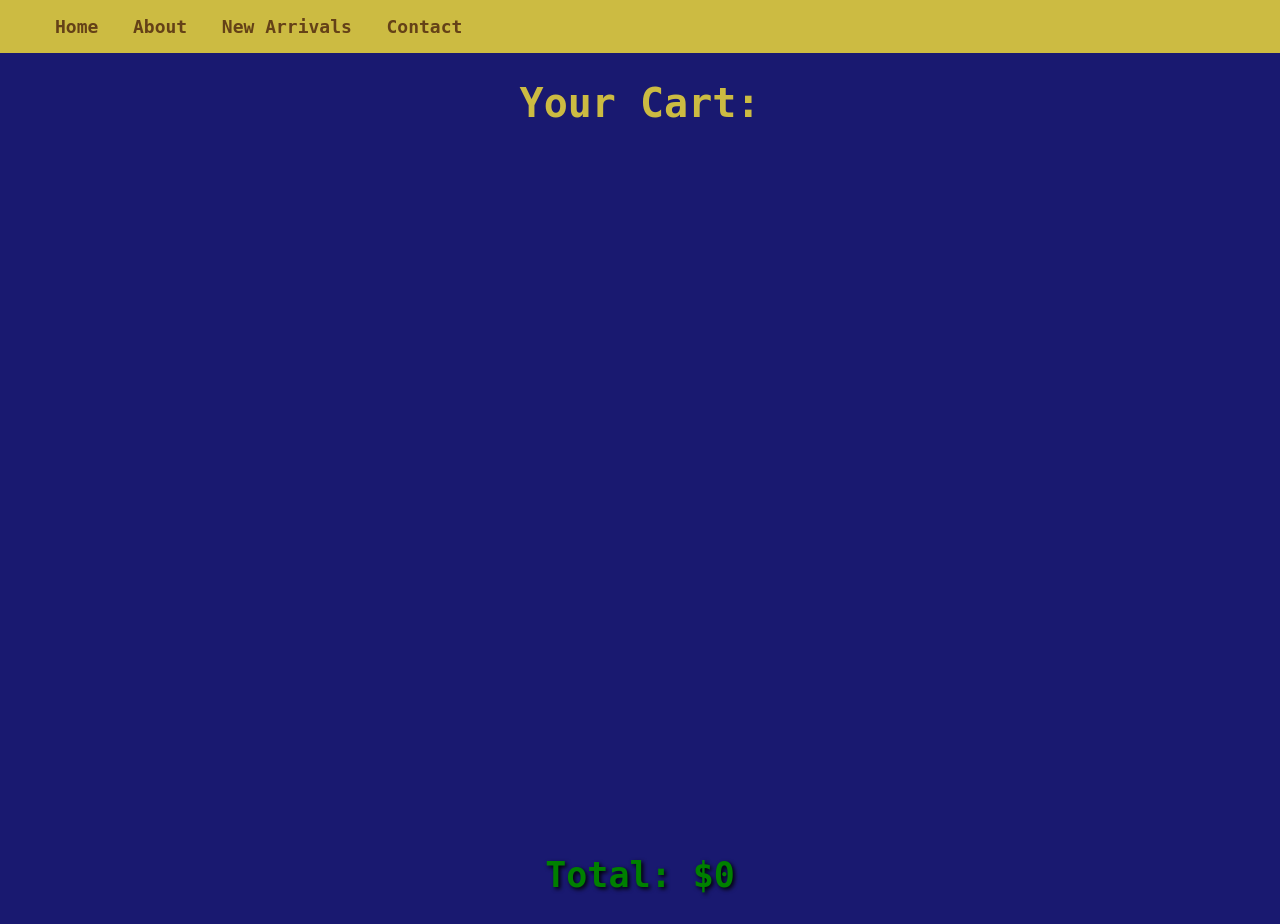
After one commit to safoineziyad/selling_book, a PHP site: page /html/cart.html in a window 1280 px wide. The commit adds this page. Run offline with PHP 8.4, Linux system fonts and the light colour scheme.

Commit message:
added a cart page

```diff
--- /dev/null
+++ b/css/cart.css
@@ -0,0 +1,48 @@
+* {
+    text-decoration: none;
+ }
+body {
+  background-color: #191970;
+  margin: 0;
+}
+
+.navbar {
+  background: #CCBB42;
+  font-family: 'JetBrains Mono', monospace;
+  padding-right: 15px;
+  padding-left: 15px;
+}
+
+.navdiv {
+  display: flex;
+  align-items: center;
+  justify-content: space-between;
+}
+
+li {
+  list-style: none;
+  display: inline-block;
+}
+
+li a {
+  color: #644117;
+  font-size: 18px;
+  font-weight: bold;
+  margin-right: 25px;
+}
+
+h1 {
+  text-align: center;
+  color: #CCBB42;
+  font-family: Hack, hack, monospace;
+  font-size: 40px;
+}
+
+h2 {
+  text-align: center;
+  color: green;
+  font-family: Hack, hack, monospace;
+  font-size: 35px;
+  padding-top: 700px;
+  text-shadow: 2px 2px 4px black;
+}
--- /dev/null
+++ b/html/cart.html
@@ -0,0 +1,22 @@
+<!DOCTYPE html>
+<html lang="en">
+<head>
+  <meta charset="UTF-8">
+  <meta name="viewport" content="width=device-width, initial-scale=1.0">
+  <title>Book Galaxy</title>
+  <link href="../css/cart.css" rel="stylesheet" type="text/css">
+</head>
+<body>
+  <nav class="navbar">
+    <div class="navdiv">
+    <ul>
+      <li><a href="../index.html">Home</a></li>
+      <li><a href="html/about_us.html">About</a></li>
+      <li><a href="#">New Arrivals</a></li>
+      <li><a href="html/contact.html">Contact</a></li>
+    </ul>
+    </div>
+  </nav>
+<h1>Your Cart: </h1>
+
+<h2>Total: $0</h2>
--- a/index.html
+++ b/index.html
@@ -15,7 +15,10 @@
       <li><a href="#">New Arrivals</a></li>
       <li><a href="html/contact.html">Contact</a></li>
     </ul>
-    <button type="menu"><img src="img/shopping-cart.png" alt="">CART</button>
+    <form action="http://localhost:9000/index.php" method="post">
+      <input type="hidden" name="cart" value="cart-empty">
+    <button type="submit"><img src="img/shopping-cart.png" alt="">CART</button>
+    </form>
     </div>
   </nav>
 <h1>Book Galaxy</h1>
```
Also changed, not shown: index.php (+20 -0 lines).
